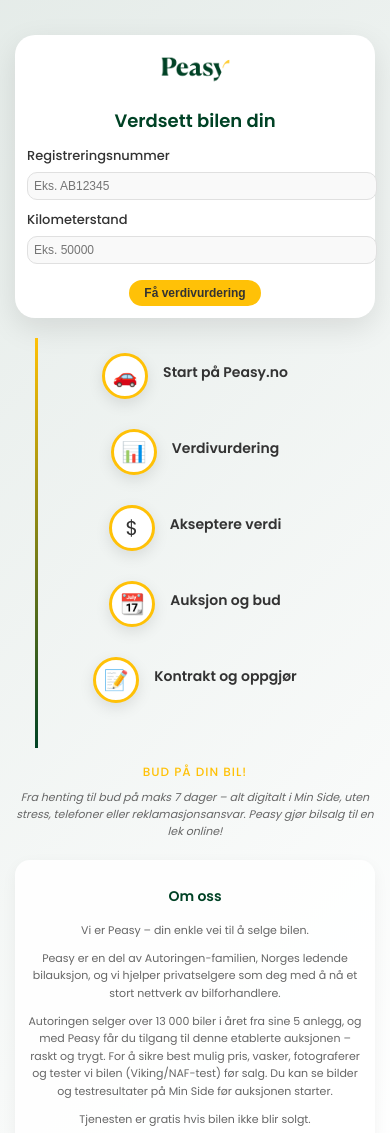
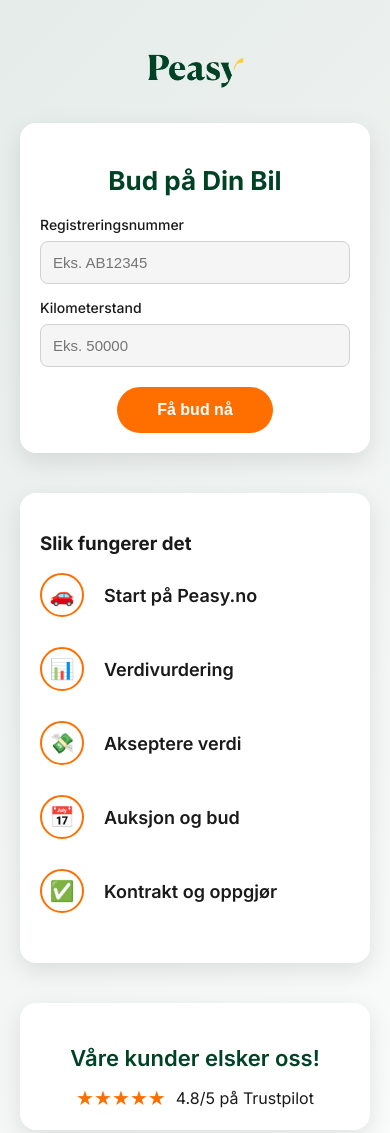
Before and after one commit to mikeljungbergtvedt/mikeljungbergtvedt_1.github.io, a plain HTML site: page index.html in a window 390 px wide. Shown: the top 1133 px of the page. Drawn offline with Linux system fonts and the light colour scheme.

Commit message:
Update index.html

```diff
--- a/index.html
+++ b/index.html
@@ -3,302 +3,205 @@
 <head>
     <meta charset="UTF-8">
     <meta name="viewport" content="width=device-width, initial-scale=1.0">
-    <title>Peasy - Verdsett bilen din</title>
+    <title>Peasy - Bud på Din Bil</title>
+    <meta name="description" content="Selg bilen din enkelt med Peasy – få bud på din bil raskt og trygt gjennom Norges ledende bilauksjon.">
+    <meta name="keywords" content="Peasy, selge bil, bilauksjon, Autoringen, bilverdivurdering">
+    <meta property="og:title" content="Peasy - Bud på Din Bil">
+    <meta property="og:description" content="Selg bilen din enkelt med Peasy – få bud på din bil raskt og trygt.">
+    <meta property="og:image" content="https://<your-username>.github.io/<repository-name>/Peasy_Logo_ORG.png">
     <style>
         body {
-            font-family: 'Poppins', sans-serif;
+            font-family: 'Inter', sans-serif;
             background: linear-gradient(135deg, #0042251A, #FFFFFF);
             margin: 0;
             padding: 20px;
-            text-align: center;
-            color: #333333;
+            color: #1A1A1A;
+            min-height: 100vh;
+            display: flex;
+            flex-direction: column;
+            align-items: center;
         }
-        .form-container {
-            max-width: 450px;
-            margin: 20px auto;
-            padding: 20px;
-            background: #FFFFFF;
-            border-radius: 20px;
-            box-shadow: 0 10px 30px rgba(0, 0, 0, 0.1);
-            transition: transform 0.3s ease, box-shadow 0.3s ease;
-            position: relative;
-        }
-        .form-container:hover {
-            transform: translateY(-5px);
-            box-shadow: 0 15px 40px rgba(0, 0, 0, 0.15);
+        .container {
+            max-width: 1000px;
+            margin: 0 auto;
         }
         .logo {
-            max-width: 150px;
-            margin: 0 auto 15px;
+            max-width: 140px;
+            margin: 20px auto;
             display: block;
             transition: transform 0.3s ease;
         }
         .logo:hover {
             transform: scale(1.05);
         }
-        .form-container h2 {
-            font-size: 24px;
-            font-weight: 600;
-            margin-bottom: 15px;
+        .card {
+            background: #FFFFFF;
+            border-radius: 16px;
+            padding: 30px;
+            margin: 20px 0;
+            box-shadow: 0 8px 24px rgba(0, 0, 0, 0.1);
+            transition: transform 0.3s ease;
+        }
+        .card:hover {
+            transform: translateY(-5px);
+        }
+        .form-card {
+            max-width: 500px;
+            margin: 0 auto;
+            text-align: center;
+        }
+        .form-card h2 {
+            font-size: 32px;
+            font-weight: 700;
             color: #004225;
+            margin-bottom: 20px;
         }
         .form-row {
             display: flex;
-            gap: 15px;
-            margin-bottom: 15px;
+            gap: 20px;
+            flex-wrap: wrap;
+            margin-bottom: 20px;
         }
         .form-field {
             flex: 1;
+            min-width: 0;
+            text-align: left;
         }
         .form-field label {
+            font-size: 14px;
+            font-weight: 500;
+            color: #1A1A1A;
+            margin-bottom: 8px;
             display: block;
-            font-size: 13px;
-            font-weight: 500;
-            color: #333333;
-            margin-bottom: 6px;
-            text-align: left;
         }
         .form-field input {
             width: 100%;
-            padding: 10px;
-            border: 1px solid #E0E0E0;
-            border-radius: 10px;
-            font-size: 14px;
-            background: #F9F9F9;
-            transition: border-color 0.3s ease, box-shadow 0.3s ease;
+            padding: 12px;
+            border: 1px solid #D1D1D1;
+            border-radius: 8px;
+            font-size: 15px;
+            background: #F5F5F5;
+            box-sizing: border-box;
+            transition: border-color 0.3s ease;
         }
         .form-field input:focus {
-            border-color: #FFC107;
-            box-shadow: 0 0 8px rgba(255, 193, 7, 0.2);
+            border-color: #FF6F00;
             outline: none;
         }
-        .form-container button {
-            background: #FFC107;
-            color: #333333;
-            padding: 10px 25px;
+        .form-card button {
+            background: #FF6F00;
+            color: #FFFFFF;
+            padding: 14px 40px;
             border: none;
             border-radius: 50px;
-            font-size: 14px;
+            font-size: 16px;
             font-weight: 600;
             cursor: pointer;
-            transition: background 0.3s ease, transform 0.3s ease;
+            transition: background 0.3s ease;
         }
-        .form-container button:hover {
-            background: #FFB300;
-            transform: scale(1.05);
+        .form-card button:hover {
+            background: #E65C00;
         }
-        .timeline-container {
-            max-width: 1000px;
-            margin: 30px auto;
+        .timeline-card {
+            max-width: 600px;
+            margin: 40px auto;
+        }
+        .timeline-step {
+            display: flex;
+            align-items: center;
+            margin-bottom: 30px;
             position: relative;
         }
-        .timeline {
-            display: flex;
-            justify-content: space-between;
-            position: relative;
-            padding: 20px 0;
-        }
-        .timeline::before {
+        .timeline-step::before {
             content: '';
             position: absolute;
+            left: 25px;
             top: 60px;
-            left: 0;
-            right: 0;
-            height: 3px;
-            background: linear-gradient(to right, #FFC107, #004225);
+            height: calc(100% - 60px);
+            width: 2px;
+            background: #FF6F00;
             z-index: 0;
         }
-        .timeline-step {
-            flex: 1;
-            text-align: center;
-            position: relative;
-            z-index: 1;
-            transition: transform 0.3s ease;
-        }
-        .timeline-step:hover {
-            transform: translateY(-8px);
+        .timeline-step:last-child::before {
+            display: none;
         }
         .step-circle {
-            width: 60px;
-            height: 60px;
+            width: 50px;
+            height: 50px;
             background: #FFFFFF;
-            border: 3px solid #FFC107;
+            border: 2px solid #FF6F00;
             border-radius: 50%;
             display: flex;
             align-items: center;
             justify-content: center;
-            margin: 0 auto 15px;
-            font-size: 28px;
-            box-shadow: 0 5px 15px rgba(0, 0, 0, 0.1);
-            transition: border-color 0.3s ease, box-shadow 0.3s ease;
+            font-size: 24px;
+            margin-right: 20px;
+            z-index: 1;
         }
-        .timeline-step:hover .step-circle {
-            border-color: #004225;
-            box-shadow: 0 8px 20px rgba(0, 0, 0, 0.2);
+        .step-content h3 {
+            font-size: 18px;
+            font-weight: 600;
+            color: #1A1A1A;
+            margin: 0;
         }
-        .step-title {
-            font-size: 16px;
-            font-weight: 600;
-            color: #333333;
-            margin-bottom: 8px;
-        }
-        .payoff {
-            font-size: 14px;
-            font-weight: 500;
-            color: #FFC107;
-            margin-top: 20px;
-            text-transform: uppercase;
-            letter-spacing: 1px;
-        }
-        .footer-text {
-            font-size: 12px;
-            color: #666666;
-            margin-top: 8px;
-            font-style: italic;
-        }
-        .about-us {
-            max-width: 800px;
-            margin: 30px auto;
-            padding: 20px;
-            background: rgba(255, 255, 255, 0.9);
-            border-radius: 15px;
-            box-shadow: 0 5px 15px rgba(0, 0, 0, 0.05);
+        .trustpilot-card, .about-card {
+            max-width: 500px;
+            margin: 20px auto;
             text-align: center;
         }
-        .about-us h3 {
-            font-size: 18px;
+        .trustpilot-card h3, .about-card h3 {
+            font-size: 22px;
             font-weight: 600;
             color: #004225;
             margin-bottom: 15px;
         }
-        .about-us p {
-            font-size: 13px;
-            color: #666666;
-            line-height: 1.6;
-            margin: 0 0 10px;
+        .trustpilot-rating {
+            display: flex;
+            align-items: center;
+            justify-content: center;
+            gap: 10px;
+            font-size: 16px;
+            color: #1A1A1A;
         }
-        /* Responsive Design */
+        .trustpilot-stars {
+            color: #FF6F00;
+            font-size: 20px;
+        }
+        .about-card p {
+            font-size: 14px;
+            color: #4A4A4A;
+            line-height: 1.7;
+            margin: 10px 0;
+        }
         @media (max-width: 768px) {
-            body {
-                padding: 15px;
-            }
-            .form-container {
-                max-width: 100%;
-                padding: 15px;
-            }
-            .logo {
-                max-width: 120px;
-            }
-            .form-container h2 {
-                font-size: 20px;
-                margin-bottom: 12px;
-            }
             .form-row {
                 flex-direction: column;
-                gap: 10px;
+                gap: 15px;
             }
-            .form-field input {
-                padding: 8px;
-                font-size: 13px;
+            .card {
+                padding: 20px;
             }
-            .form-container button {
-                padding: 8px 20px;
-                font-size: 13px;
+            .form-card h2 {
+                font-size: 26px;
             }
-            .timeline-container {
-                margin: 20px auto;
-            }
-            .timeline {
-                flex-direction: column;
-                align-items: center;
-                padding: 15px 0;
-            }
-            .timeline::before {
-                left: 25px;
-                width: 3px;
-                height: 100%;
-                top: 0;
-                background: linear-gradient(to bottom, #FFC107, #004225);
-            }
-            .timeline-step {
-                margin-bottom: 30px;
-                text-align: left;
-                display: flex;
-                align-items: center;
-                justify-content: flex-start;
-            }
-            .step-circle {
-                margin: 0 15px 0 0;
-                width: 50px;
-                height: 50px;
-                font-size: 24px;
-            }
-            .step-title {
-                font-size: 14px;
-            }
-            .payoff {
-                font-size: 12px;
-                margin-top: 15px;
-            }
-            .footer-text {
-                font-size: 11px;
-            }
-            .about-us {
-                padding: 15px;
-                margin: 20px auto;
-            }
-            .about-us h3 {
-                font-size: 16px;
-            }
-            .about-us p {
-                font-size: 12px;
-            }
-        }
-        @media (max-width: 480px) {
-            .form-container {
-                padding: 12px;
-            }
-            .logo {
-                max-width: 100px;
-            }
-            .form-container h2 {
-                font-size: 18px;
-            }
-            .form-field input {
-                padding: 6px;
-                font-size: 12px;
-            }
-            .form-container button {
-                padding: 6px 15px;
-                font-size: 12px;
+            .timeline-step::before {
+                left: 20px;
             }
             .step-circle {
                 width: 40px;
                 height: 40px;
                 font-size: 20px;
             }
-            .timeline::before {
-                left: 20px;
-            }
-            .about-us {
-                padding: 12px;
-            }
-            .about-us h3 {
-                font-size: 14px;
-            }
-            .about-us p {
-                font-size: 11px;
-            }
         }
     </style>
-    <link href="https://fonts.googleapis.com/css2?family=Poppins:wght@400;500;600&display=swap" rel="stylesheet">
+    <link href="https://fonts.googleapis.com/css2?family=Inter:wght@400;500;600;700&display=swap" rel="stylesheet">
 </head>
 <body>
-    <!-- Form with Integrated Logo -->
-    <div class="form-container">
+    <div class="container">
         <img src="Peasy_Logo_ORG.png" alt="Peasy Logo" class="logo">
-        <h2>Verdsett bilen din</h2>
-        <form>
+        <div class="card form-card">
+            <h2>Bud på Din Bil</h2>
+            <form onsubmit="alert('Form submitted! Registration: ' + document.getElementById('reg-number').value + ', Kilometers: ' + document.getElementById('kilometers').value); return false;">
                 <div class="form-row">
                     <div class="form-field">
                         <label for="reg-number">Registreringsnummer</label>
@@ -309,55 +212,55 @@
                         <input type="number" id="kilometers" name="kilometers" placeholder="Eks. 50000" required>
                     </div>
                 </div>
-            <button type="submit">Få verdivurdering</button>
+                <button type="submit">Få bud nå</button>
             </form>
         </div>
-
-    <!-- Timeline -->
-    <div class="timeline-container">
-        <div class="timeline">
+        <div class="card timeline-card">
+            <h3>Slik fungerer det</h3>
             <div class="timeline-step">
                 <div class="step-circle">🚗</div>
                 <div class="step-content">
-                    <div class="step-title">Start på Peasy.no</div>
+                    <h3>Start på Peasy.no</h3>
                 </div>
             </div>
             <div class="timeline-step">
                 <div class="step-circle">📊</div>
                 <div class="step-content">
-                    <div class="step-title">Verdivurdering</div>
+                    <h3>Verdivurdering</h3>
                 </div>
             </div>
             <div class="timeline-step">
-                <div class="step-circle">$</div>
+                <div class="step-circle">💸</div>
                 <div class="step-content">
-                    <div class="step-title">Akseptere verdi</div>
+                    <h3>Akseptere verdi</h3>
                 </div>
             </div>
             <div class="timeline-step">
-                <div class="step-circle">📆</div>
+                <div class="step-circle">📅</div>
                 <div class="step-content">
-                    <div class="step-title">Auksjon og bud</div>
+                    <h3>Auksjon og bud</h3>
                 </div>
             </div>
             <div class="timeline-step">
-                <div class="step-circle">📝</div>
+                <div class="step-circle">✅</div>
                 <div class="step-content">
-                    <div class="step-title">Kontrakt	 og oppgjør</div>
+                    <h3>Kontrakt og oppgjør</h3>
                 </div>
             </div>
         </div>
-        <div class="payoff">Bud på din bil!</div>
-        <div class="footer-text">Fra henting til bud på maks 7 dager – alt digitalt i Min Side, uten stress, telefoner eller reklamasjonsansvar. Peasy gjør bilsalg til en lek online!</div>
+        <div class="card trustpilot-card">
+            <h3>Våre kunder elsker oss!</h3>
+            <div class="trustpilot-rating">
+                <span class="trustpilot-stars">★★★★★</span>
+                <span>4.8/5 på Trustpilot</span>
             </div>
-
-    <!-- About Us Section -->
-    <div class="about-us">
+        </div>
+        <div class="card about-card">
             <h3>Om oss</h3>
             <p>Vi er Peasy – din enkle vei til å selge bilen.</p>
             <p>Peasy er en del av Autoringen-familien, Norges ledende bilauksjon, og vi hjelper privatselgere som deg med å nå et stort nettverk av bilforhandlere.</p>
-        <p>Autoringen selger over 13 000 biler i året fra sine 5 anlegg, og med Peasy får du tilgang til denne etablerte auksjonen – raskt og trygt. For å sikre best mulig pris, vasker, fotograferer og tester vi bilen (Viking/NAF-test) før salg. Du kan se bilder og testresultater på Min Side før auksjonen starter.</p>
-        <p>Tjenesten er gratis hvis bilen ikke blir solgt.</p>
+            <p>Autoringen selger over 13 000 biler i året fra sine 5 anlegg, og med Peasy får du tilgang til denne etablerte auksjonen – raskt og trygt.</p>
+        </div>
     </div>
 </body>
 </html>
```
Lines whose indentation alone changed are shown as unchanged.
